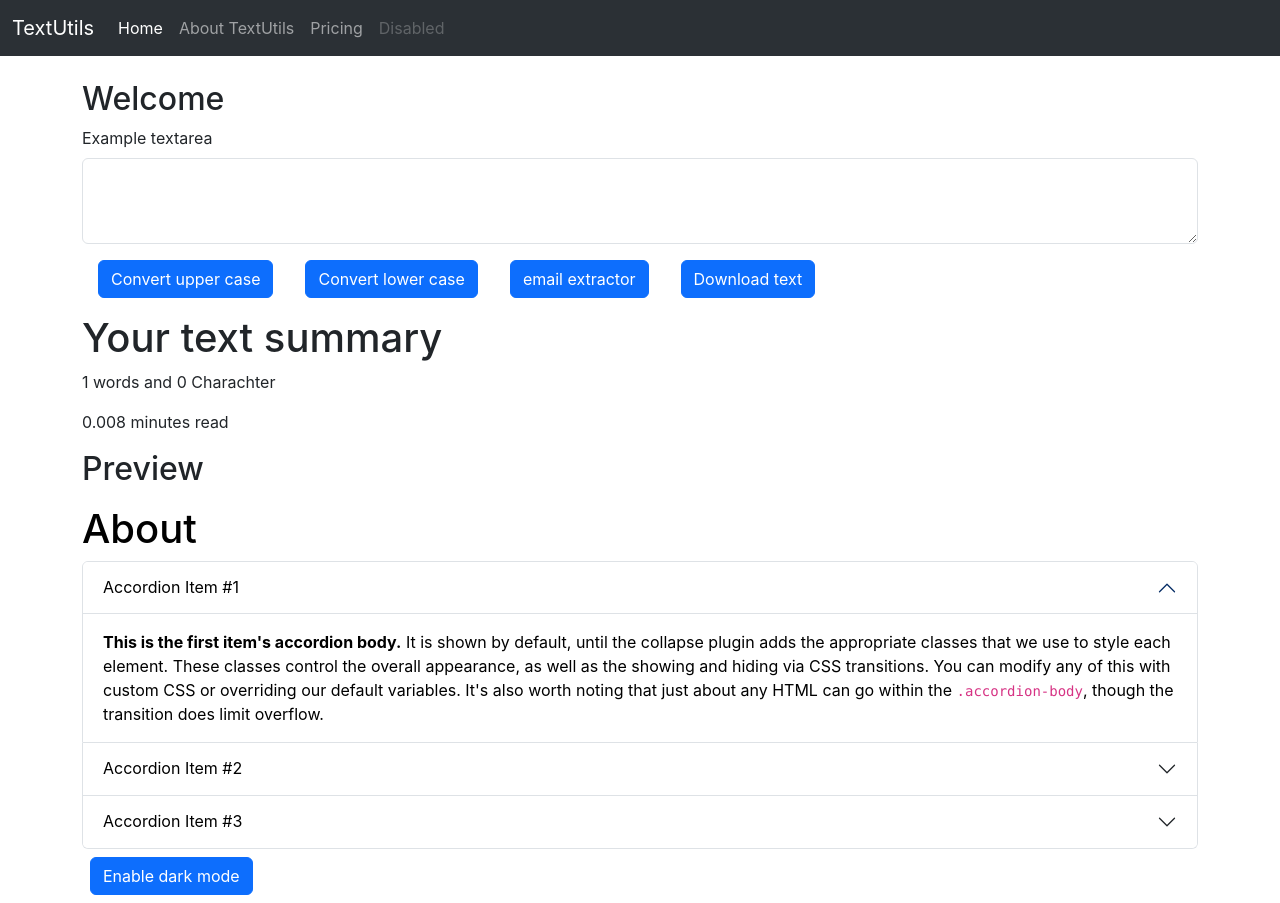
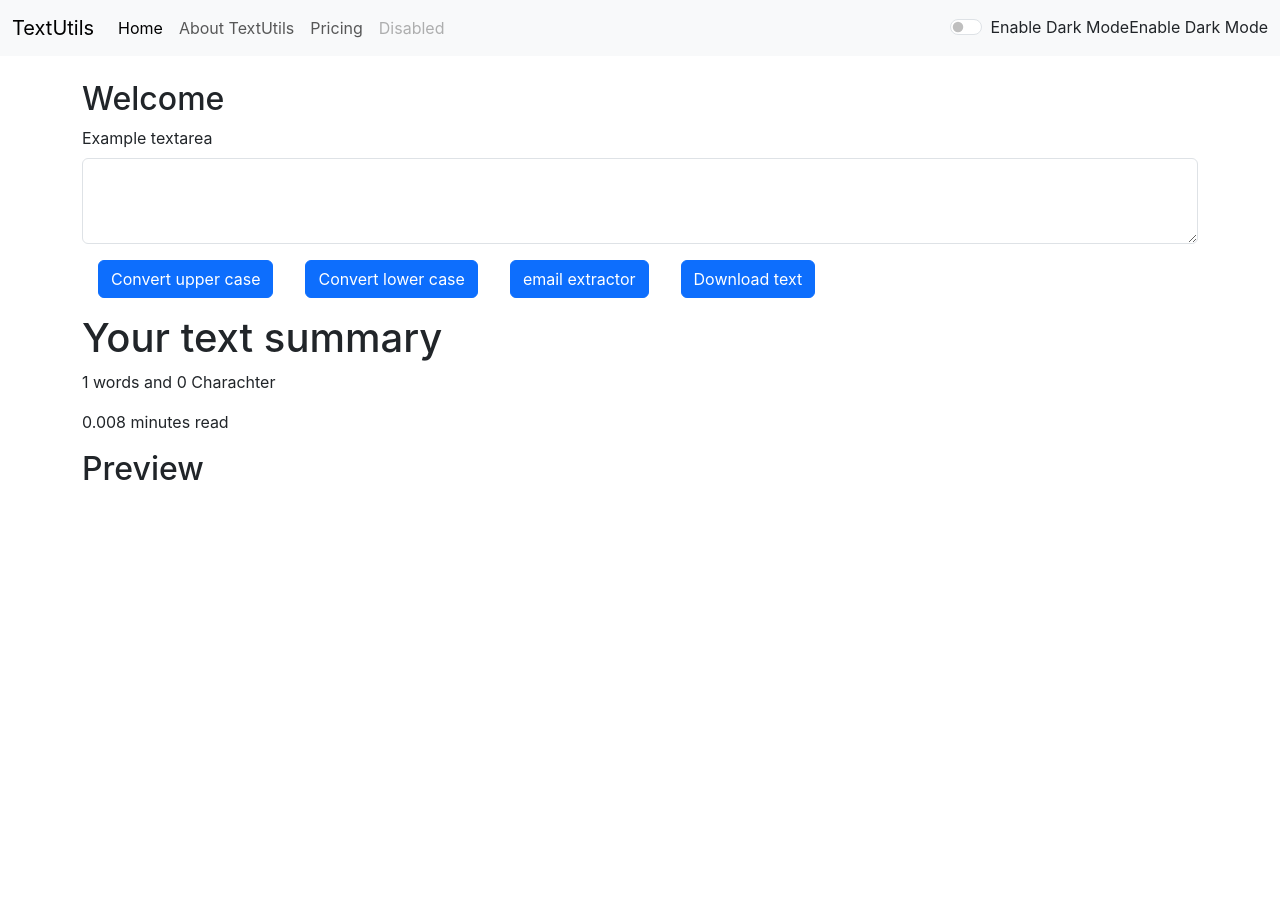
Before and after one commit to amanuchitkar/60-Days-of-ReactJs, a React (Create React App) app in the folder textutils/: page / in a window 1280 px wide. After the commit the page ends 800 px from the top, so only its background shows below. Built offline with nearby package versions, Linux system fonts and the light colour scheme.

Commit message:
60 Days of ReactJs

```diff
--- a/textutils/src/App.js
+++ b/textutils/src/App.js
@@ -1,17 +1,33 @@
 // import logo from './logo.svg';
+import { useState } from "react";
 import "./App.css";
 import Navbar from "./Componets/navbar";
 import Textarea from "./Componets/textForm";
-import About from "./Componets/about";
+// import About from "./Componets/about";
 
 // let name = "aman";
 function App() {
+  const [mode,setMode]=useState("light");
+  const toggleMode=()=>{
+    if (mode==="light"){
+    setMode("dark")
+    document.body.style.backgroundColor="#1a1d1f"
+  }
+  else if(mode==="dark"){
+    setMode("light")
+    document.body.style.backgroundColor="white"
+    }
+    else{
+      console.log("error")
+    }
+  }
+
   return (
     <>
-      <Navbar title="TextUtils" aboutText="About TextUtils" />
+      <Navbar title="TextUtils" aboutText="About TextUtils" mode={mode} togglemode={toggleMode}/>
       {/* <Navbar/> */}
       <Textarea heading="Welcome" />
-      <About />
+      {/* <About /> */}
     </>
   );
 }
--- a/textutils/src/Componets/Navbar.js
+++ b/textutils/src/Componets/Navbar.js
@@ -5,8 +5,7 @@ export default function Navbar(props) {
   return (
     <div>
       <nav
-        className="navbar navbar-expand-lg bg-body-tertiary"
-        data-bs-theme="dark"
+        className={`navbar navbar-expand-lg navbar-${props.mode} bg-${props.mode}`}
       >
         <div className="container-fluid">
           <a className="navbar-brand" href="/">
@@ -46,6 +45,21 @@ export default function Navbar(props) {
                 </a>
               </li>
             </ul>
+            </div>
+            <div className="form-check form-switch">
+              <label className={`form-check-label text-${props.mode==="light" ? "dark":"light"}` }htmlFor="flexSwitchCheckDefault">
+               Enable Dark Mode
+              </label>
+              <input
+                className="form-check-input"
+                type="checkbox"
+                role="switch"
+                id="flexSwitchCheckDefault"
+                onClick={props.togglemode}
+              />
+              <label className={`form-check-label text-${props.mode==="light"?"dark":"light"}` }htmlFor="flexSwitchCheckDefault">
+               Enable Dark Mode
+              </label>
           </div>
         </div>
       </nav>
--- a/textutils/src/Componets/textForm.js
+++ b/textutils/src/Componets/textForm.js
@@ -44,6 +44,7 @@ export default function TextForm(props) {
             value={text}
             onChange={handleOnChange}
             rows="3"
+            style={{backgroundColor:props.mode==='dark'?'black':'white'}}
           ></textarea>
           <button className="btn btn-primary m-3" onClick={handleupclick}>
             Convert upper case
```
